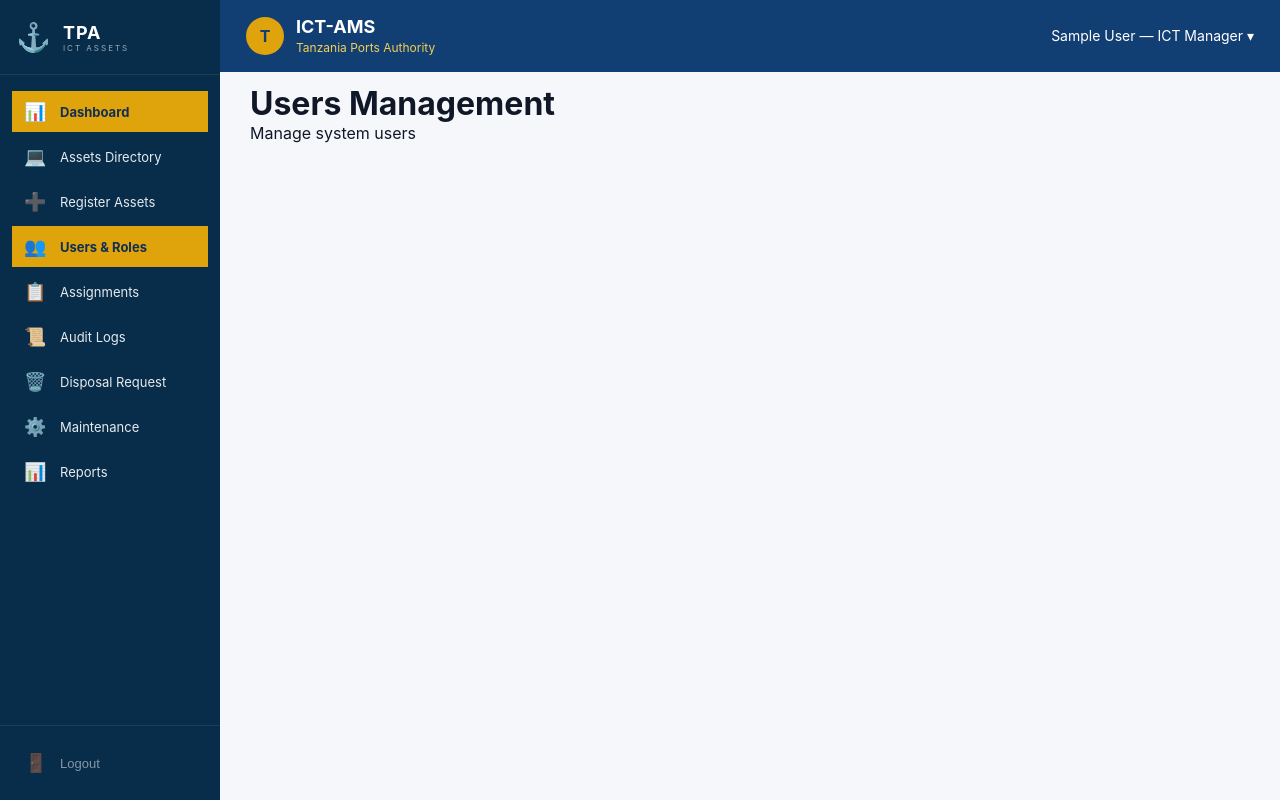
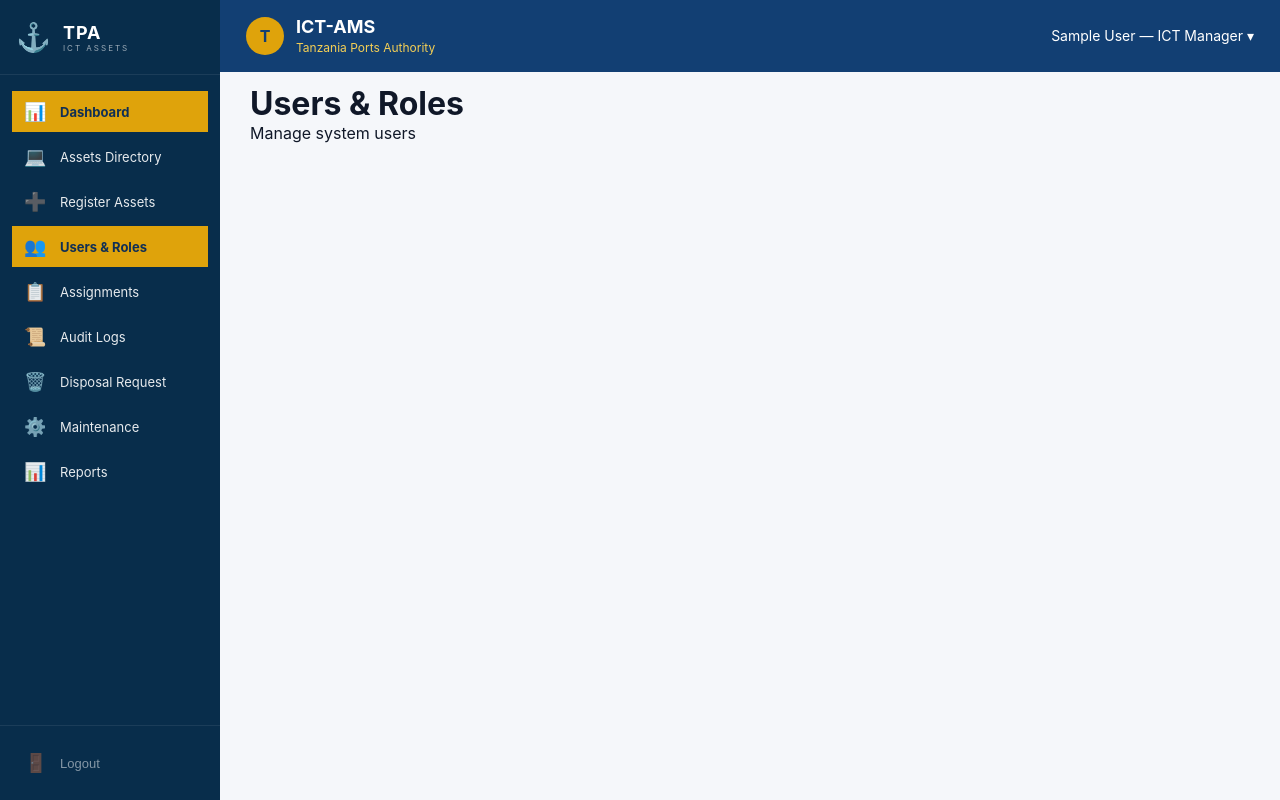
Before and after one commit to Eng-Digna/ICT-ASSETS-MANAGEMENT-SYSTEM, a Vue app in the folder frontend/: page /users in a window 1280 px wide. Built offline with nearby package versions, Linux system fonts and the light colour scheme; sample sign-in values are in the browser's storage.

Commit message:
Modification on the side bars and layout pages

```diff
--- a/frontend/src/views/users/UsersView.vue
+++ b/frontend/src/views/users/UsersView.vue
@@ -1,3 +1,3 @@
 <template>
-  <div><h1>Users Management</h1><p>Manage system users</p></div>
+  <div><h1>Users & Roles</h1><p>Manage system users</p></div>
 </template>
```
